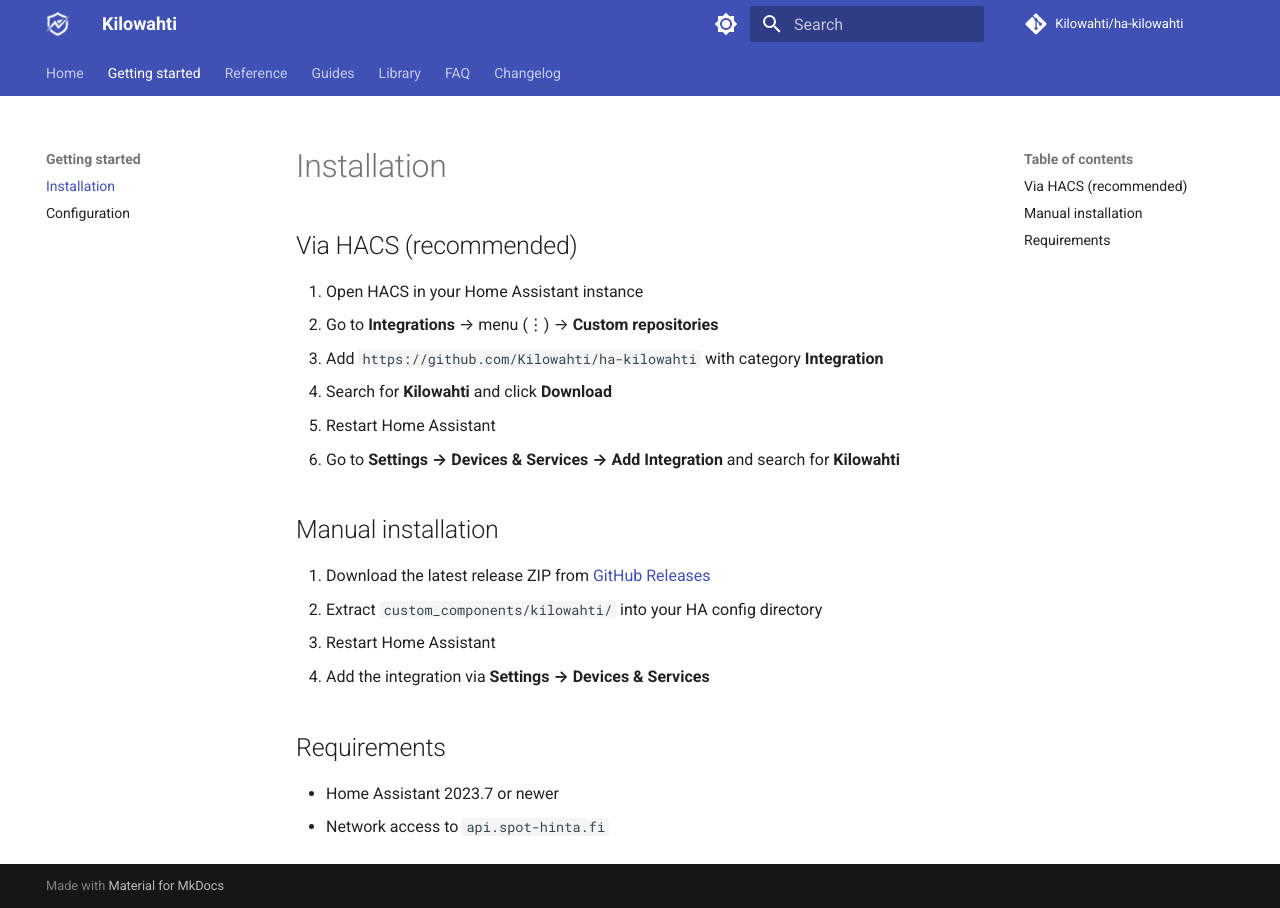
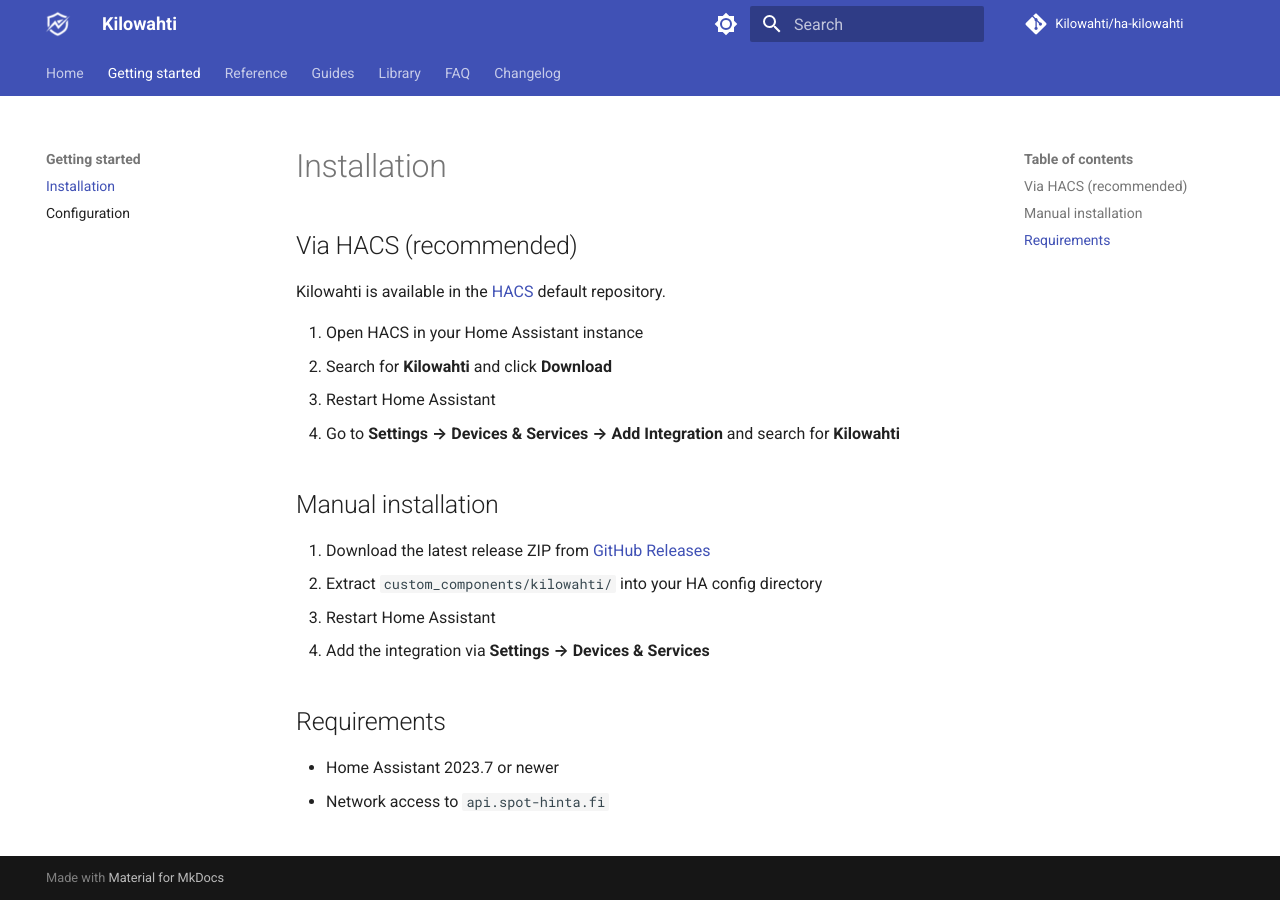
Before and after one commit to Kilowahti/kilowahti-docs, an MkDocs documentation site: the page built from docs/installation.md, in a window 1280 px wide. Built offline with MkDocs 1.6.1 and Material for MkDocs 9.7.7, drawn with Linux system fonts in a browser that asks for light colours; comment, search, counter and statistics services are not loaded.

Commit message:
Update supported countries for HACS, also update documentation to show HACS default status

```diff
--- a/docs/installation.md
+++ b/docs/installation.md
@@ -2,12 +2,12 @@
 
 ## Via HACS (recommended)
 
+Kilowahti is available in the [HACS](https://hacs.xyz/) default repository.
+
 1. Open HACS in your Home Assistant instance
-2. Go to **Integrations** → menu (⋮) → **Custom repositories**
-3. Add `https://github.com/Kilowahti/ha-kilowahti` with category **Integration**
-4. Search for **Kilowahti** and click **Download**
-5. Restart Home Assistant
-6. Go to **Settings → Devices & Services → Add Integration** and search for **Kilowahti**
+2. Search for **Kilowahti** and click **Download**
+3. Restart Home Assistant
+4. Go to **Settings → Devices & Services → Add Integration** and search for **Kilowahti**
 
 ## Manual installation
 
```
